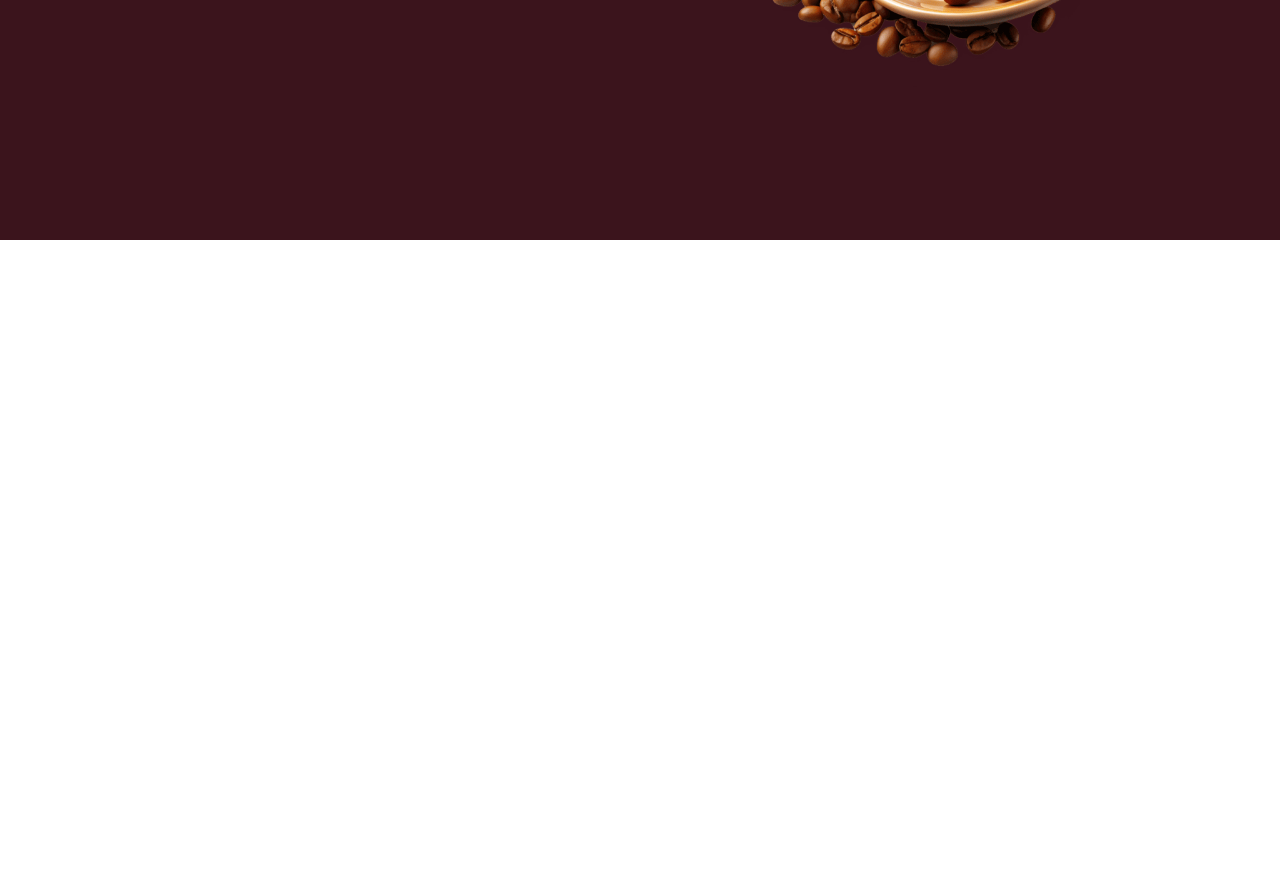
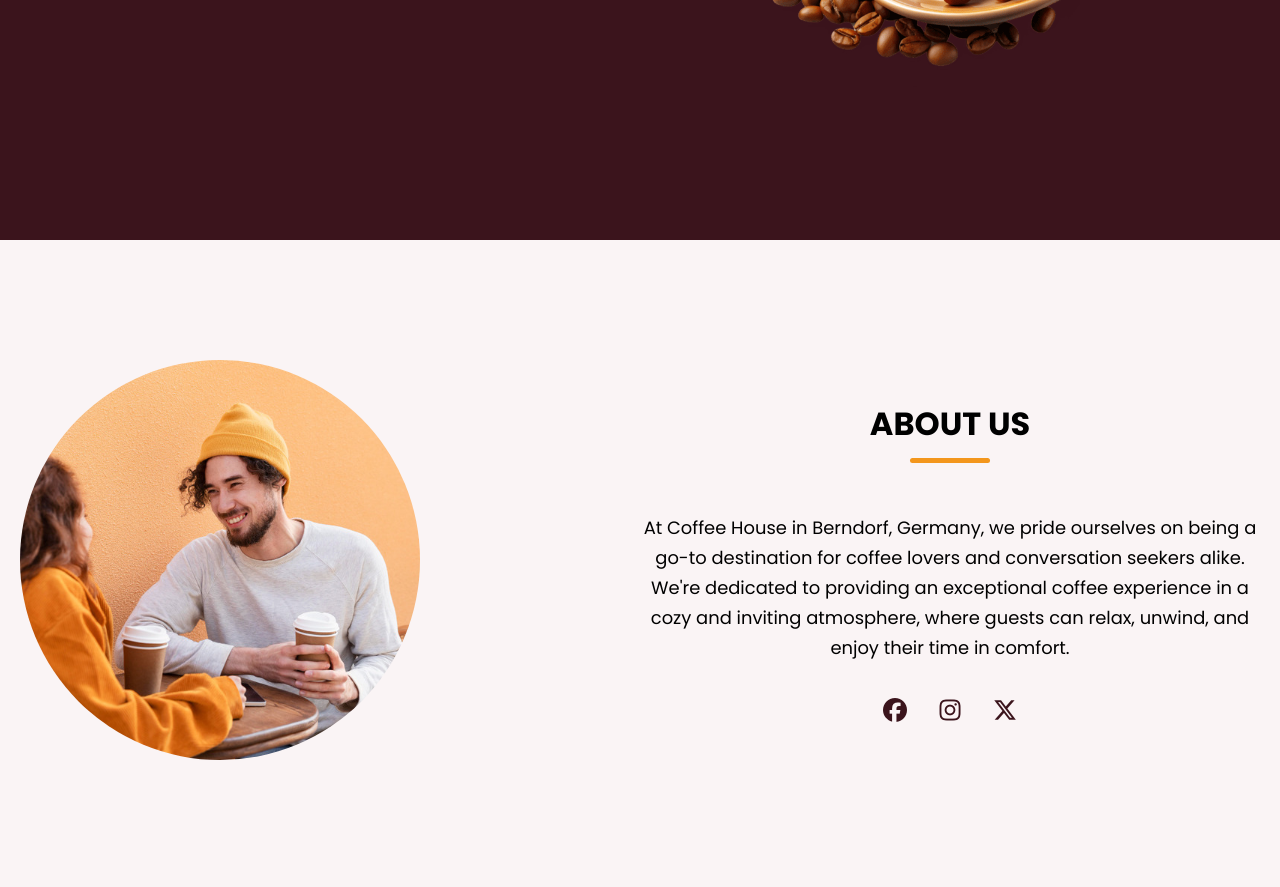
Before and after one commit to ArafatCMT/coffee-shop, a plain HTML site: page index.html in a window 1280 px wide. Shown: the part 560-1447 px from the top of the page. Before the commit the page ends 800 px from the top, so only its background shows below. Drawn offline with Linux system fonts and the light colour scheme; a web font is replaced by a local one.

Commit message:
add about section

```diff
--- a/index.html
+++ b/index.html
@@ -1,20 +1,23 @@
 <!DOCTYPE html>
 <html lang="en">
+
 <head>
     <meta charset="UTF-8">
     <meta name="viewport" content="width=device-width, initial-scale=1.0">
     <link rel="stylesheet" href="style.css">
-
     <!-- link font awesome icons  -->
-    <link rel="stylesheet" href="https://cdnjs.cloudflare.com/ajax/libs/font-awesome/7.0.1/css/all.min.css" integrity="sha512-2SwdPD6INVrV/lHTZbO2nodKhrnDdJK9/kg2XD1r9uGqPo1cUbujc+IYdlYdEErWNu69gVcYgdxlmVmzTWnetw==" crossorigin="anonymous" referrerpolicy="no-referrer" />
+    <link rel="stylesheet" href="https://cdnjs.cloudflare.com/ajax/libs/font-awesome/7.0.1/css/all.min.css"
+        integrity="sha512-2SwdPD6INVrV/lHTZbO2nodKhrnDdJK9/kg2XD1r9uGqPo1cUbujc+IYdlYdEErWNu69gVcYgdxlmVmzTWnetw=="
+        crossorigin="anonymous" referrerpolicy="no-referrer" />
     <title>Coffee Nest | Fresh Coffee Everyday</title>
 </head>
+
 <body>
     <!-- Header / Navbar -->
     <header>
         <nav class="navbar section-content">
             <a href="#" class="nav-logo">
-                <h2 class="logo-text">☕ Coffee Nest</h2>
+                <h2 class="logo-text">☕ Coffee</h2>
             </a>
             <ul class="nav-menu">
                 <button id="menu-close-button" class="fas fa-times"></button>
@@ -48,7 +51,8 @@
                 <div class="hero-details">
                     <h2 class="title">Best Coffee</h2>
                     <h3 class="subtitle">Make your day with our special coffee!</h3>
-                    <p class="description">Welcome to our coffee paradise, where every bean tells a story and every cup sparks joy.</p>
+                    <p class="description">Welcome to our coffee paradise, where every bean tells a story and every cup
+                        sparks joy.</p>
 
                     <div class="buttons">
                         <a href="#" class="button order-now">Order Now</a>
@@ -60,8 +64,32 @@
                 </div>
             </div>
         </section>
+
+        <!-- About section  -->
+        <section class="about-section">
+            <div class="section-content">
+                <div src="" alt="" class="about-image-wrapper">
+                    <img src="images/about-image.jpg" alt="About" class="about-image">
+                </div>
+                <div class="about-details">
+                    <h2 class="section-title">About Us</h2>
+                    <p class="text">
+                        At Coffee House in Berndorf, Germany, we pride ourselves on being a go-to destination for coffee
+                        lovers and conversation seekers alike. We're dedicated to providing an exceptional coffee
+                        experience in a cozy and inviting atmosphere, where guests can relax, unwind, and enjoy their
+                        time in comfort.
+                    </p>
+                    <div class="social-link-list">
+                        <a href="#" class="social-link"><i class="fa-brands fa-facebook"></i></a>
+                        <a href="#" class="social-link"><i class="fa-brands fa-instagram"></i></a>
+                        <a href="#" class="social-link"><i class="fa-brands fa-x-twitter"></i></a>
+                    </div>
+                </div>
+            </div>
+        </section>
     </main>
 
     <script src="script.js"></script>
 </body>
+
 </html>
--- a/style.css
+++ b/style.css
@@ -63,6 +63,22 @@ img {
     padding: 0 20px;
     max-width: var(--site-max-width);
 }
+.section-title{
+    text-transform: uppercase;
+    text-align: center;
+    padding: 60px 0px 100px;
+    font-size: var(--font-size-xl);
+}
+
+.section-title::after{
+    content: "";
+    width: 80px;
+    height: 5px;
+    display: block;
+    margin: 10px auto 0;
+    border-radius: var(--border-radius-s);
+    background: var(--secondary-color);
+}
 
 /* Navbar styling */
 header {
@@ -84,6 +100,7 @@ header .navbar {
     color: var(--white-color);
     font-size: var(--font-size-xl);
     font-weight: var(--font-weight-semibold);
+    position: relative;
 }
 
 .navbar .nav-menu {
@@ -174,6 +191,50 @@ header .navbar {
     max-width: 500px;
     margin-right: 30px;
 }
+/* About section styling  */
+.about-section{
+    padding: 120px 0px;
+    background: var(--light-pink-color);
+}
+.about-section .section-content{
+    display: flex;
+    gap:50px;
+    align-items: center;
+    justify-content: space-between;
+}
+.about-section .about-image-wrapper .about-image{
+    width: 400px;
+    height: 400px;
+    object-fit: cover;
+    border-radius: var(--border-radius-circle);
+}
+.about-section .about-details .section-title{
+    padding: 0;
+}
+.about-section .about-details{
+    max-width: 50%;
+}
+
+.about-section .about-details .text{
+    line-height: 30px;
+    margin: 50px 0 30px;
+    text-align: center;
+    font-size: var(--font-size-m);
+}
+
+.about-section .social-link-list{
+    display: flex;
+    justify-content: center;
+    gap: 25px;
+}
+.about-section .social-link-list .social-link{
+    color: var(--primary-color);
+    font-size: var(--font-size-l);
+    transition: 0.2s ease;
+}
+.about-section .social-link-list .social-link:hover{
+    color: var(--secondary-color);
+}
 
 /* Responsive media query code for max width 900px  */
 @media screen and (max-width:900px) {
@@ -239,7 +300,8 @@ header .navbar {
         text-align: center;
         padding: 30px 20px 20px;
     }
-    .hero-section .hero-details :is(.subtitle, .description){
+    .hero-section .hero-details :is(.subtitle, .description),
+    .about-section .about-details{
         max-width: 100%;
     }
     .hero-section .hero-details .buttons{
@@ -249,4 +311,14 @@ header .navbar {
         max-width: 270px;
         margin-right: 0px;
     }
+    .about-section .section-content{
+        gap: 70px;
+        flex-direction: column;
+    }
+    .about-section .about-image-wrapper .about-image{
+        width: 100%;
+        height: 100%;
+        max-width: 250px;
+        aspect-ratio: 1;
+    }
 }
```
